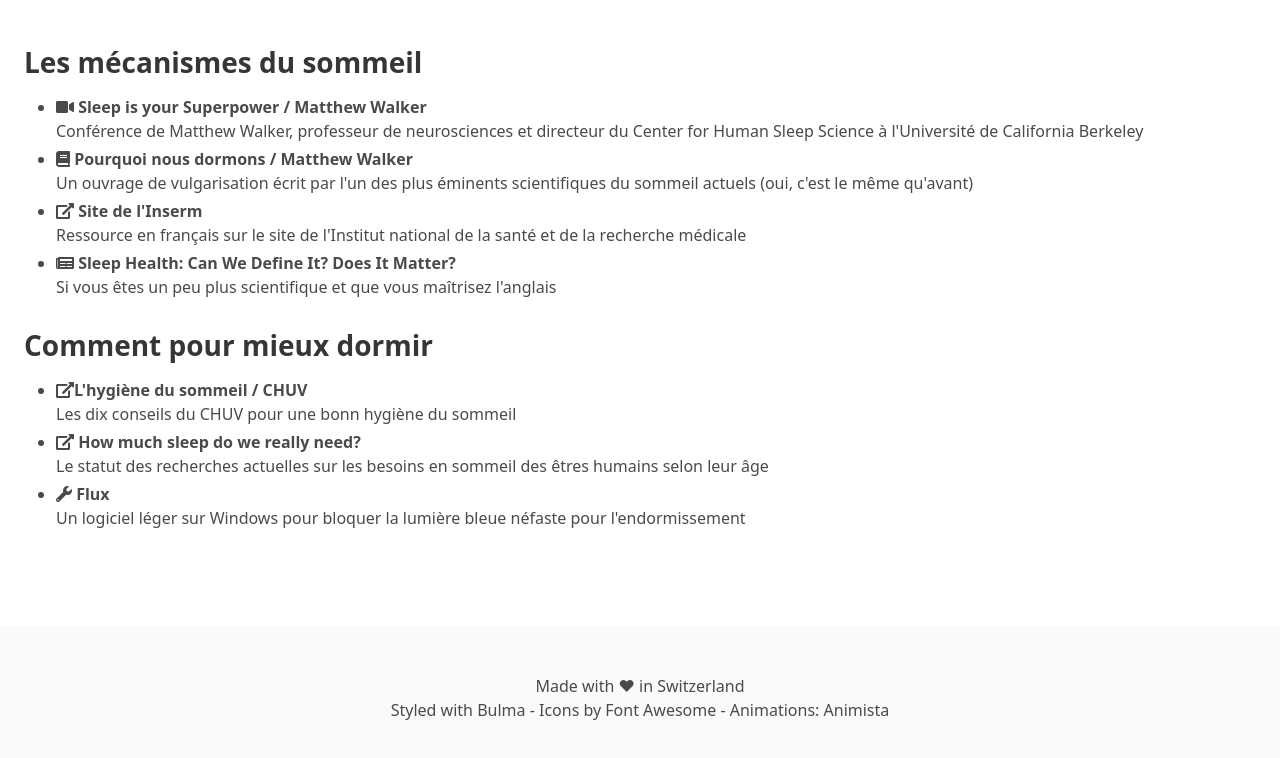
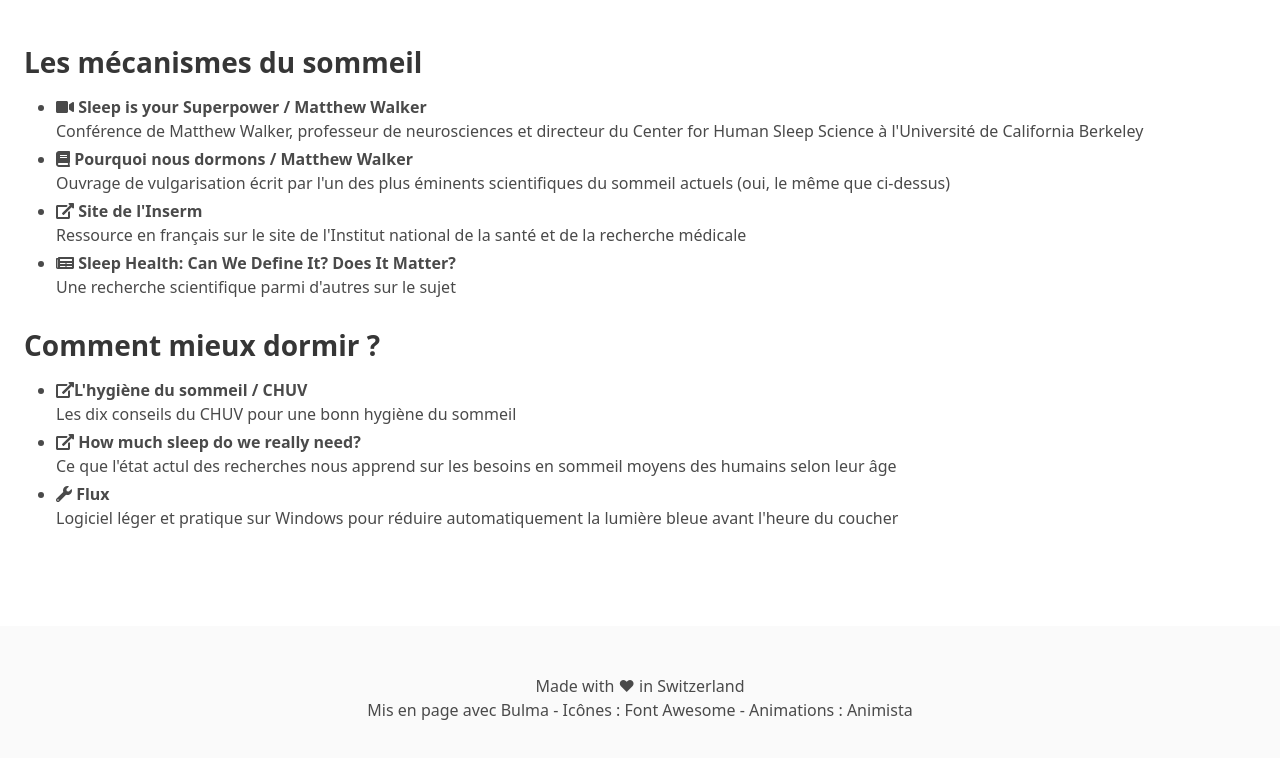
Before and after one commit to PascalRepond/sleep-plan, a plain HTML site: page more.html in a window 1280 px wide. Shown: the part 210-968 px from the top of the page. Drawn offline with nearby package versions, Linux system fonts and the light colour scheme.

```diff
--- a/more.html
+++ b/more.html
@@ -33,14 +33,13 @@
         <h2>Les mécanismes du sommeil</h2>
         <ul>
           <li>
-            <a class="font-bold" href="https://www.ted.com/talks/matt_walker_sleep_is_your_superpower"><i class="fas fa-video"></i> Sleep
-                  is your Superpower / Matthew Walker</a> <br />
+            <a class="font-bold" href="https://www.ted.com/talks/matt_walker_sleep_is_your_superpower"><i class="fas fa-video"></i> Sleep is your Superpower / Matthew Walker</a> <br />
                 Conférence de Matthew Walker, professeur de neurosciences et directeur du Center for Human Sleep Science à l'Université de California Berkeley
           </li>
           <li>
             <a class="font-bold" href="https://www.goodreads.com/book/show/42292690"><i class="fas fa-book"></i> Pourquoi nous dormons /
               Matthew Walker</a> <br />
-            Un ouvrage de vulgarisation écrit par l'un des plus éminents scientifiques du sommeil actuels (oui, c'est le même qu'avant)
+            Ouvrage de vulgarisation écrit par l'un des plus éminents scientifiques du sommeil actuels (oui, le même que ci-dessus)
           </li>
 
           <li>
@@ -50,10 +49,10 @@
           <li>
             <a class="font-bold" href="https://www.ncbi.nlm.nih.gov/pmc/articles/PMC3902880/"><i class="fas fa-newspaper"></i> Sleep Health: Can We Define It? Does It
               Matter?</a> <br />
-            Si vous êtes un peu plus scientifique et que vous maîtrisez l'anglais
+            Une recherche scientifique parmi d'autres sur le sujet
           </li>
         </ul>
-        <h2>Comment pour mieux dormir</h2>
+        <h2>Comment mieux dormir ?</h2>
         <ul>
           <li>
             <a class="font-bold" href="https://www.chuv.ch/fr/sommeil/cirs-home/patients-et-familles/bien-dormir/lhygiene-du-sommeil/"><i class="fas fa-external-link-alt"> </i>L'hygiène du sommeil / CHUV</a> <br />
@@ -61,11 +60,11 @@
           </li>
           <li>
             <a class="font-bold" href="https://www.sleepfoundation.org/articles/how-much-sleep-do-we-really-need"><i class="fas fa-external-link-alt"></i> How much sleep do we really need?</a> <br />
-            Le statut des recherches actuelles sur les besoins en sommeil des êtres humains selon leur âge
+            Ce que l'état actul des recherches nous apprend sur les besoins en sommeil moyens des humains selon leur âge
           </li>
           <li>
             <a class="font-bold" href="https://justgetflux.com/"><i class="fas fa-wrench"></i> Flux</a> <br />
-            Un logiciel léger sur Windows pour bloquer la lumière bleue néfaste pour l'endormissement
+            Logiciel léger et pratique sur Windows pour réduire automatiquement la lumière bleue avant l'heure du coucher
           </li>
         </ul>
       </div>
@@ -76,8 +75,8 @@
   <footer class="footer">
     <div class="content has-text-centered">
       <p>Made with ❤ in Switzerland<br />
-        Styled with <a href="https://bulma.io/">Bulma</a> <a href=""></a> - Icons by <a
-          href="https://fontawesome.com/">Font Awesome</a> - Animations: <a href="http://animista.net">Animista</a></p>
+        Mis en page avec <a href="https://bulma.io/">Bulma</a> <a href=""></a> - Icônes : <a
+          href="https://fontawesome.com/">Font Awesome</a> - Animations : <a href="http://animista.net">Animista</a></p>
     </div>
   </footer>
 </body>
```
Also changed, not shown: index.html (+3 -4 lines).
